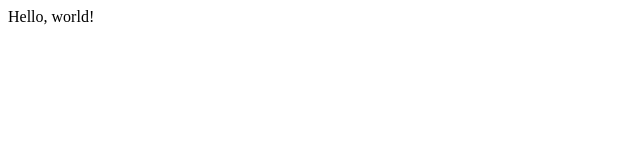
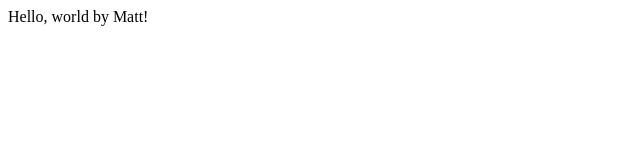
Before and after one commit to audiomattik490/Hackathon, a plain HTML site: page index.html in a window 1280 px wide. Shown: the full height of the page, 0-640 px from the left. Drawn offline with Linux system fonts and the light colour scheme.

Commit message:
My first change

```diff
--- a/index.html
+++ b/index.html
@@ -1,6 +1,6 @@
 <html>
 	<head></head>
 	<body>
-		Hello, world!
+		Hello, world by Matt!
 	</body>
 </html>
```
